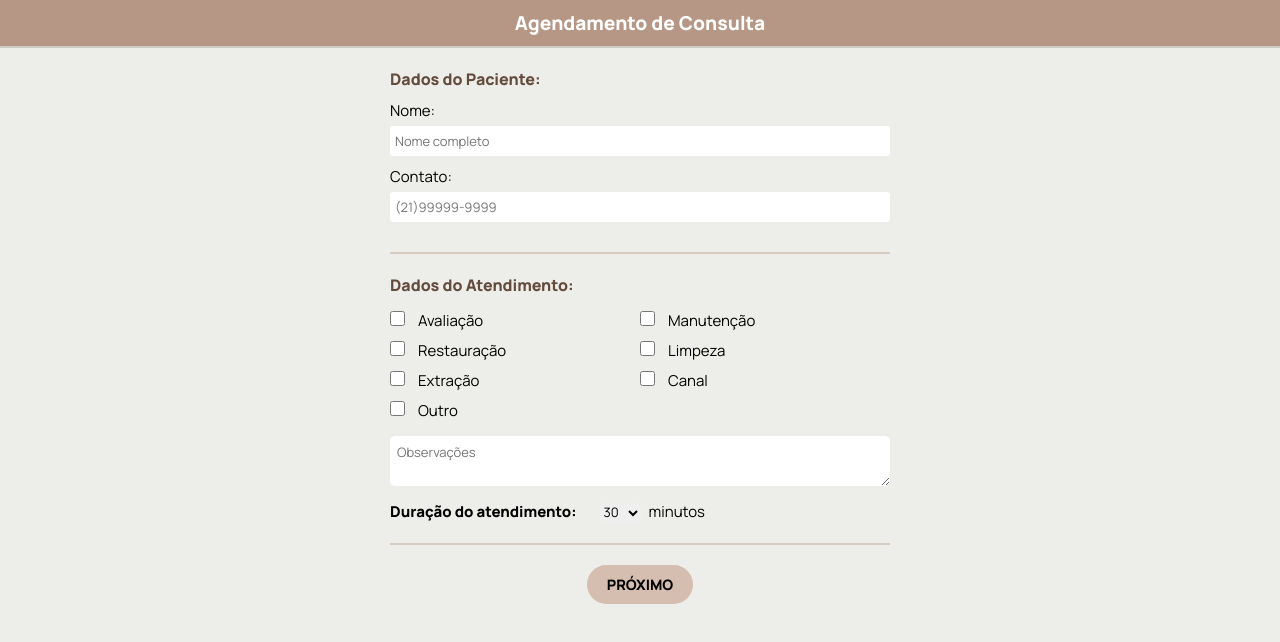
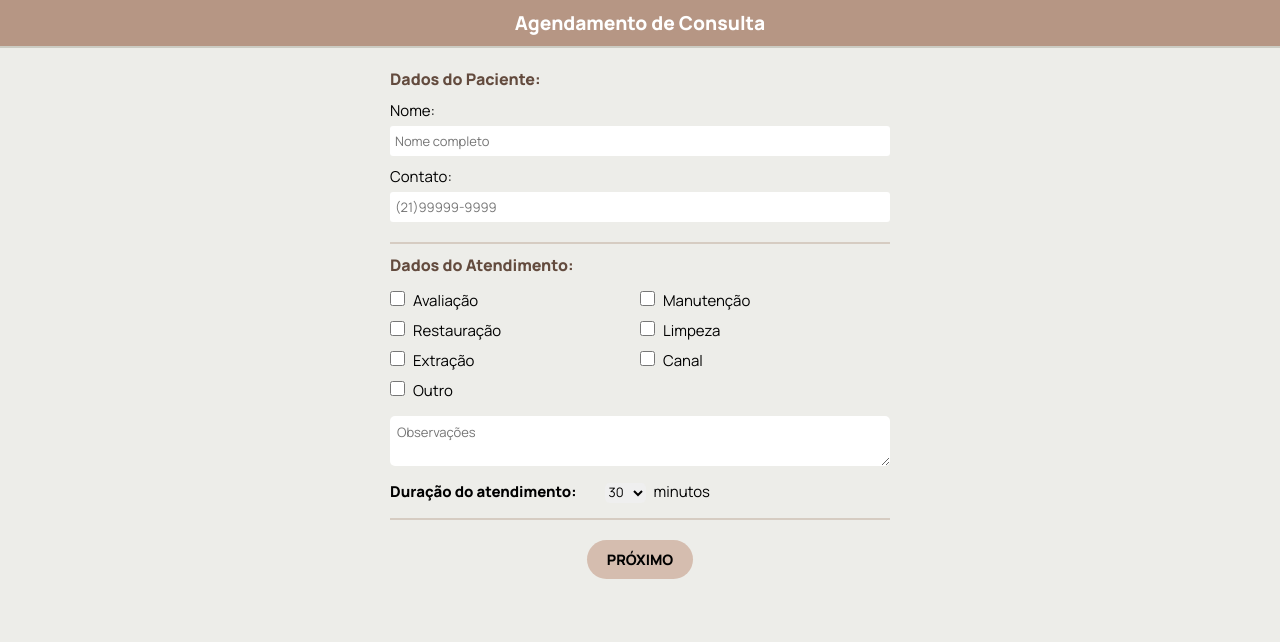
Before and after one commit to celliaraujo/dentista-web-app, a plain HTML site: page index.html in a window 1280 px wide. Drawn offline with Linux system fonts and the light colour scheme.

Commit message:
ajuste tela

```diff
--- a/css/styles.css
+++ b/css/styles.css
@@ -49,10 +49,9 @@ fieldset{
     font-size: 15px;
 
     margin: 0 auto;
-    padding-bottom: 20px;
-
+    padding-bottom: 10px;
     border-bottom: 2px solid #D6CCC2;
-    margin-bottom: 20px;
+    margin-bottom: 10px;
 
 }
 
@@ -68,7 +67,7 @@ fieldset input{
 
 fieldset select{
     font-size: 13px;
-    margin-right: 5px;
+    margin: 5px 5px;
     border-radius: 5px;
 }
 
@@ -76,7 +75,7 @@ fieldset input[type="checkbox"]{
     display: inline;
     width: 15px;
     height: 15px;
-    margin-right: 10px;
+    margin-right: 5px;
 }
 
 fieldset input[type="date"]{
@@ -110,7 +109,7 @@ button{
     font-weight: 800;
     font-size: 0.9rem;
     padding: 10px 20px;
-    margin: 0 auto;
+    margin: 10px auto;
     text-transform:uppercase;
 }
 button:hover{
```
